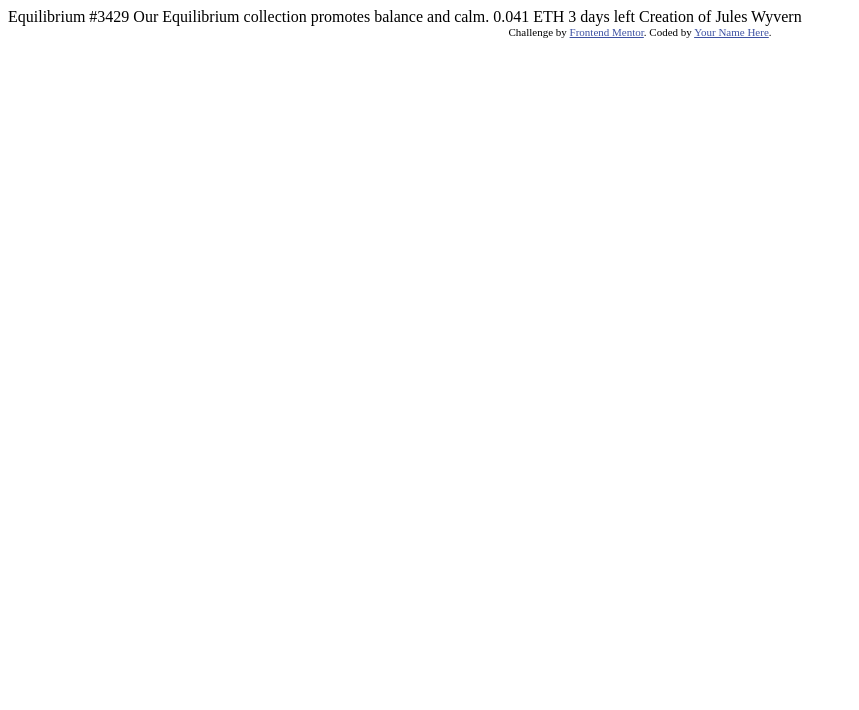
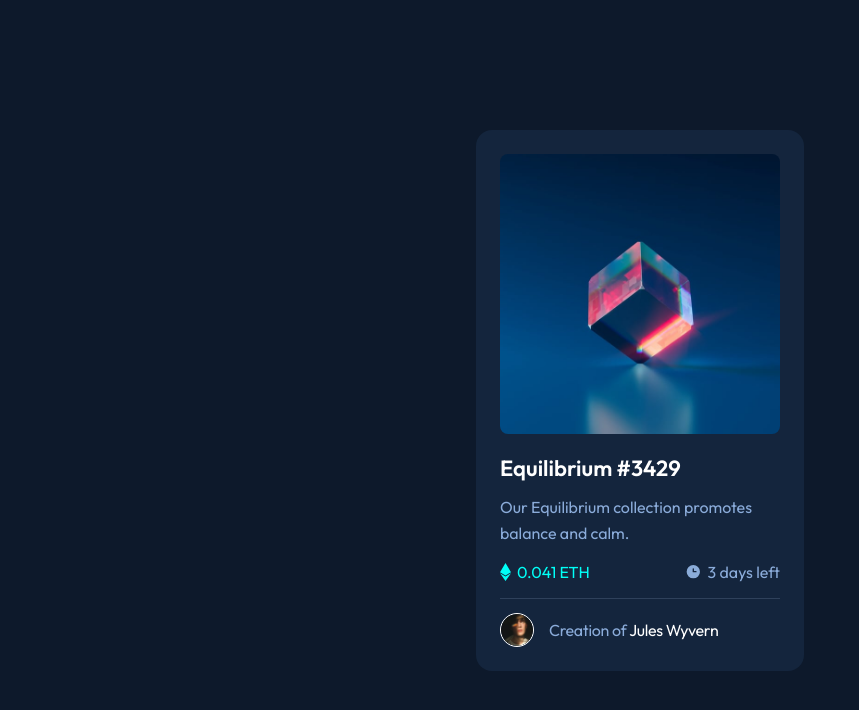
Before and after one commit to thanhlam1998/NFT-review-card, a plain HTML site: page index.html in a window 1280 px wide. Shown: the whole page, without its empty margins (0-859 px from the left). Drawn offline with Linux system fonts and the light colour scheme.

Commit message:
finish challenge

```diff
--- a/index.html
+++ b/index.html
@@ -1,33 +1,43 @@
 <!DOCTYPE html>
 <html lang="en">
   <head>
-  <meta charset="UTF-8">
-  <meta name="viewport" content="width=device-width, initial-scale=1.0"> <!-- displays site properly based on user's device -->
-
-  <link rel="icon" type="image/png" sizes="32x32" href="./images/favicon-32x32.png">
-
+    <meta charset="UTF-8" />
+    <meta name="viewport" content="width=device-width, initial-scale=1.0" />
+    <!-- displays site properly based on user's device -->
+    <link rel="icon" type="image/png" sizes="32x32" href="./images/favicon-32x32.png" />
     <title>Frontend Mentor | NFT preview card component</title>
-
-  <!-- Feel free to remove these styles or customise in your own stylesheet 👍 -->
-  <style>
-    .attribution { font-size: 11px; text-align: center; }
-    .attribution a { color: hsl(228, 45%, 44%); }
-  </style>
+    <link rel="stylesheet" href="style.css" />
+    <link
+      href="https://fonts.googleapis.com/css2?family=Nunito+Sans:wght@400;600;700;800;900&family=Outfit:wght@300;400;600&display=swap"
+      rel="stylesheet"
+    />
   </head>
   <body>
-
-  Equilibrium #3429
-
-  Our Equilibrium collection promotes balance and calm.
-
+    <div class="container">
+      <div class="card">
+        <div class="card__image pointer">
+          <img src="./images/image-equilibrium.jpg" alt="image" />
+        </div>
+        <div class="card__title white pointer hover:cyan">Equilibrium #3429</div>
+        <div class="card__content soft-blue">Our Equilibrium collection promotes balance and calm.</div>
+        <div class="card__element">
+          <div class="cyan pointer">
+            <img src="./images/icon-ethereum.svg" alt="ethereum-icon" />
             0.041 ETH
+          </div>
+          <div class="soft-blue">
+            <img src="./images/icon-clock.svg" alt="ethereum-icon" />
             3 days left
-
-  Creation of Jules Wyvern
-
-  <div class="attribution">
-    Challenge by <a href="https://www.frontendmentor.io?ref=challenge" target="_blank">Frontend Mentor</a>.
-    Coded by <a href="#">Your Name Here</a>.
+          </div>
+        </div>
+        <div class="card__footer">
+          <img src="./images/image-avatar.png" alt="avatar" />
+          <div class="card__footer__author">
+            <span class="soft-blue"> Creation of </span>
+            <span class="white pointer hover:cyan"> Jules Wyvern </span>
+          </div>
+        </div>
+      </div>
     </div>
   </body>
 </html>
--- /dev/null
+++ b/style.css
@@ -0,0 +1,170 @@
+:root {
+  /* Color */
+  --soft-blue: hsl(215, 51%, 70%);
+  --cyan: hsl(178, 100%, 50%);
+  --main-BG: hsl(217, 54%, 11%);
+  --card-BG: hsl(216, 50%, 16%);
+  --line-color: hsl(215, 32%, 27%);
+  --white: hsl(0, 0%, 100%);
+
+  /* Typography */
+  --paragraph-font-size: 18px;
+}
+
+html,
+body {
+  margin: 0;
+  padding: 0;
+  font-family: "Outfit", sans-serif;
+  font-size: 16px;
+}
+
+img {
+  display: block;
+}
+
+*,
+*:before,
+*:after {
+  box-sizing: border-box;
+}
+.container {
+  width: 100vw;
+  height: 100vh;
+  background-color: var(--main-BG);
+  display: flex;
+  justify-content: center;
+  align-items: center;
+}
+
+.card {
+  max-width: 328px;
+  width: 328px;
+  padding: 24px;
+  background-color: var(--card-BG);
+  border-radius: 16px;
+}
+
+.white {
+  color: var(--white);
+}
+
+.cyan {
+  color: var(--cyan);
+}
+
+.hover\:cyan:hover {
+  color: var(--cyan);
+}
+
+.pointer {
+  cursor: pointer;
+}
+
+.soft-blue {
+  color: var(--soft-blue);
+}
+
+.card__image {
+  position: relative;
+  overflow: hidden;
+  border-radius: 8px;
+}
+
+.card__image:hover::before {
+  opacity: 0.5;
+}
+
+.card__image:hover::after {
+  opacity: 1;
+}
+
+.card__image img {
+  width: 100%;
+}
+
+.card__image::before {
+  content: "";
+  position: absolute;
+  opacity: 0;
+  top: 0;
+  left: 0;
+  width: 100%;
+  height: 100%;
+  background-color: var(--cyan);
+  transition: opacity 0.3s;
+}
+
+.card__image::after {
+  content: "";
+  position: absolute;
+  opacity: 0;
+  top: 50%;
+  left: 50%;
+  width: 48px;
+  height: 48px;
+  transition: opacity 0.3s;
+  transform: translate(-50%, -50%);
+  background: url("./images/icon-view.svg");
+  background-repeat: no-repeat;
+}
+
+.card__title {
+  font-size: 22px;
+  font-weight: bold;
+  margin: 20px 0 12px 0;
+}
+
+.card__content {
+  line-height: 26px;
+}
+
+.card__element {
+  padding: 16px 0;
+  display: flex;
+  align-items: center;
+  justify-content: space-between;
+  border-bottom: 1px solid var(--line-color);
+}
+
+.card__element > div {
+  display: flex;
+  align-items: center;
+}
+
+.card__element img {
+  margin-right: 6px;
+}
+
+.card__footer {
+  margin-top: 14px;
+  display: flex;
+  align-items: center;
+}
+
+.card__footer img {
+  border: 1px solid var(--white);
+  border-radius: 100%;
+  width: 34px;
+  height: 34px;
+  margin-right: 15px;
+}
+
+.card__footer__author {
+  letter-spacing: -0.3px;
+}
+
+@media screen and (min-width: 376px) {
+  body {
+    height: 100vh;
+    display: flex;
+    justify-content: center;
+    align-items: center;
+  }
+
+  .container {
+    max-width: 1288px;
+    max-height: 815px;
+    margin: auto;
+  }
+}
```
Also changed, not shown: design/active-states.jpg (deleted), design/desktop-design.jpg (deleted), design/desktop-preview.jpg (deleted), design/mobile-design.jpg (deleted), 2 other files. Lines whose indentation alone changed are shown as unchanged.
